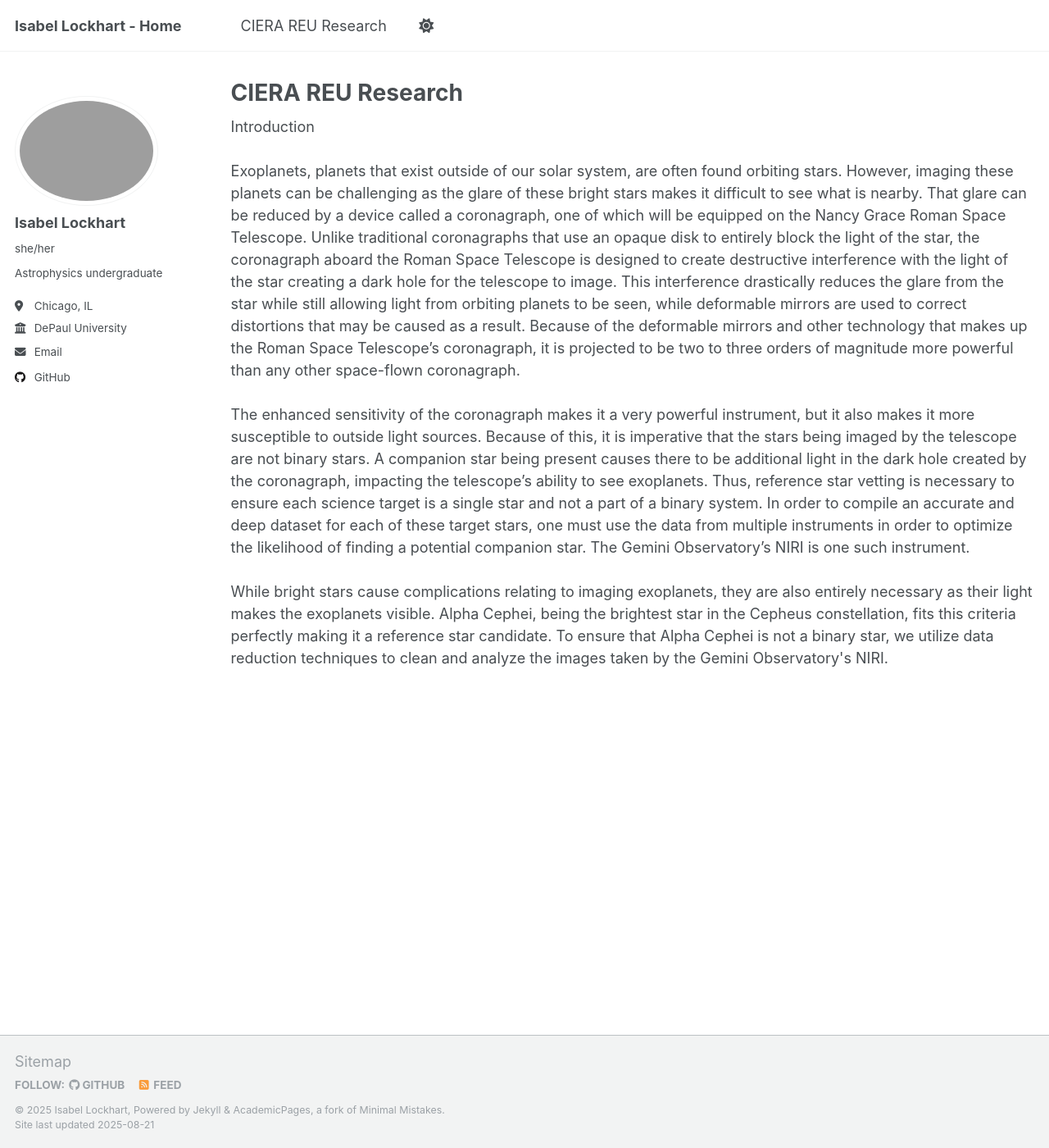
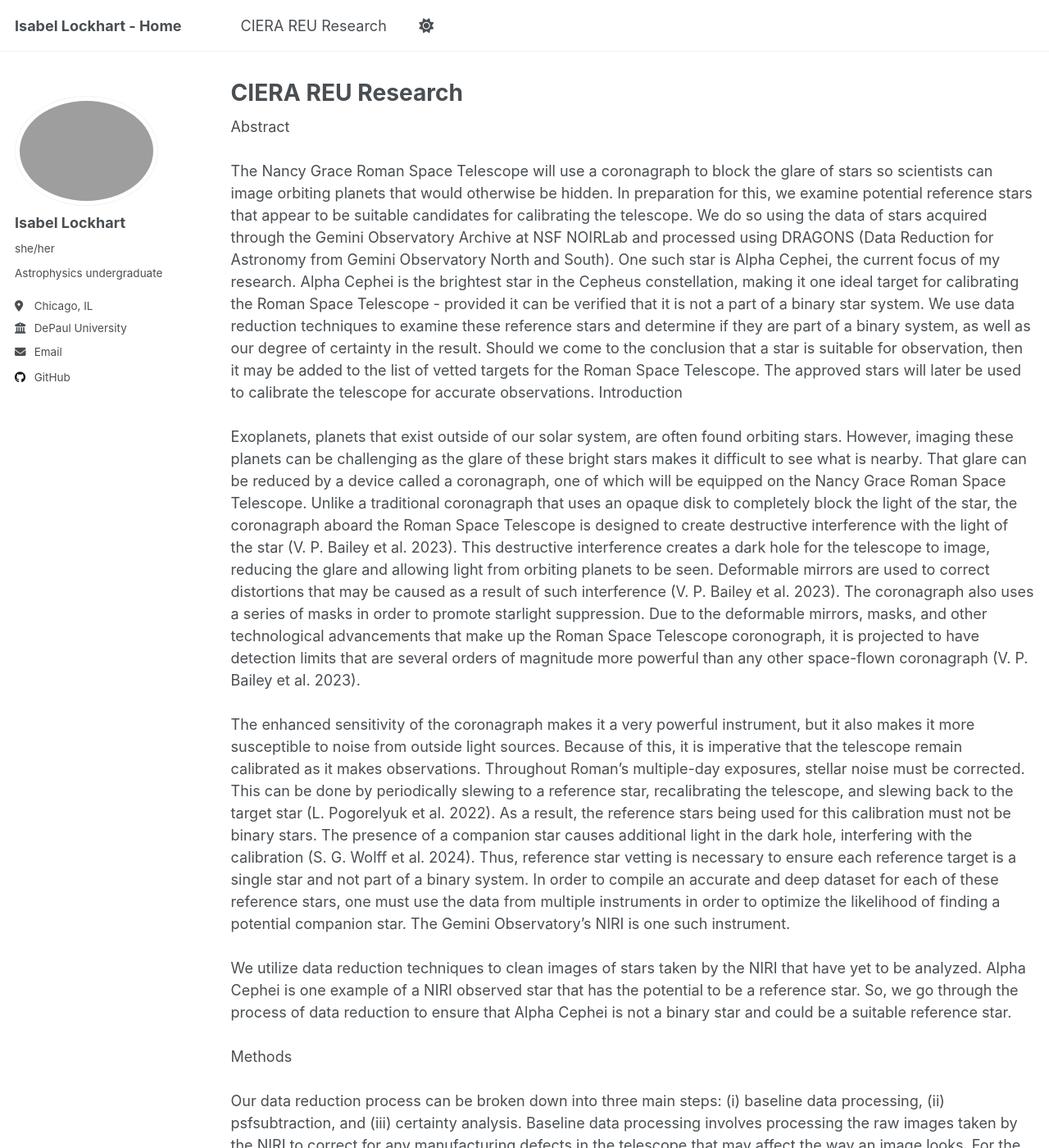
Before and after one commit to Isabel-Lockhart/CIERA, a Jekyll site: the page built from _pages/cierareu.html, in a window 1280 px wide and 1400 px high. Shown: the whole window at 82% size. Built offline with Jekyll 4.4.1, drawn with Linux system fonts in a browser that asks for light colours; a script that is not in the unit is left out; some of the changed text lies outside the part shown.

Commit message:
Update cierareu.html

```diff
--- a/_pages/cierareu.html
+++ b/_pages/cierareu.html
@@ -5,22 +5,59 @@ permalink: /cierareu/
 author_profile: true
 ---
 
+Abstract <br><br>
+The Nancy Grace Roman Space Telescope will use a coronagraph to block the glare of stars so
+scientists can image orbiting planets that would otherwise be hidden. In preparation for this, we
+examine potential reference stars that appear to be suitable candidates for calibrating the telescope.
+We do so using the data of stars acquired through the Gemini Observatory Archive at NSF NOIRLab
+and processed using DRAGONS (Data Reduction for Astronomy from Gemini Observatory North
+and South). One such star is Alpha Cephei, the current focus of my research. Alpha Cephei is the
+brightest star in the Cepheus constellation, making it one ideal target for calibrating the Roman
+Space Telescope - provided it can be verified that it is not a part of a binary star system. We use
+data reduction techniques to examine these reference stars and determine if they are part of a binary
+system, as well as our degree of certainty in the result. Should we come to the conclusion that a star
+is suitable for observation, then it may be added to the list of vetted targets for the Roman Space
+Telescope. The approved stars will later be used to calibrate the telescope for accurate observations.
+
 Introduction <br><br>
 
-Exoplanets, planets that exist outside of our solar system, are often found orbiting stars. However, imaging these planets can be challenging as the glare of
-these bright stars makes it difficult to see what is nearby. That glare can be reduced by a device called a coronagraph, one of which will be equipped on the
-Nancy Grace Roman Space Telescope. Unlike traditional coronagraphs that use an opaque disk to entirely block the light of the star, the coronagraph aboard the
-Roman Space Telescope is designed to create destructive interference with the light of the star creating a dark hole for the telescope to image. This interference
-drastically reduces the glare from the star while still allowing light from orbiting planets to be seen, while deformable mirrors are used to correct distortions
-that may be caused as a result. Because of the deformable mirrors and other technology that makes up the Roman Space Telescope’s coronagraph, it is projected to be
-two to three orders of magnitude more powerful than any other space-flown coronagraph. <br><br>
+Exoplanets, planets that exist outside of our solar system, are often found orbiting stars. However, imaging these
+planets can be challenging as the glare of these bright stars makes it difficult to see what is nearby. That glare can be
+reduced by a device called a coronagraph, one of which will be equipped on the Nancy Grace Roman Space Telescope.
+Unlike a traditional coronagraph that uses an opaque disk to completely block the light of the star, the coronagraph
+aboard the Roman Space Telescope is designed to create destructive interference with the light of the star (V. P.
+Bailey et al. 2023). This destructive interference creates a dark hole for the telescope to image, reducing the glare
+and allowing light from orbiting planets to be seen. Deformable mirrors are used to correct distortions that may be
+caused as a result of such interference (V. P. Bailey et al. 2023). The coronagraph also uses a series of masks in order
+to promote starlight suppression. Due to the deformable mirrors, masks, and other technological advancements that
+make up the Roman Space Telescope coronograph, it is projected to have detection limits that are several orders of
+magnitude more powerful than any other space-flown coronagraph (V. P. Bailey et al. 2023). <br><br>
 
-The enhanced sensitivity of the coronagraph makes it a very powerful instrument, but it also makes it more susceptible to outside light sources. Because of this, it
-is imperative that the stars being imaged by the telescope are not binary stars. A companion star being present causes there to be additional light in the dark hole
-created by the coronagraph, impacting the telescope’s ability to see exoplanets. Thus, reference star vetting is necessary to ensure each science target is a single
-star and not a part of a binary system. In order to compile an accurate and deep dataset for each of these target stars, one must use the data from multiple instruments
-in order to optimize the likelihood of finding a potential companion star. The Gemini Observatory’s NIRI is one such instrument. <br><br>
+The enhanced sensitivity of the coronagraph makes it a very powerful instrument, but it also makes it more susceptible
+to noise from outside light sources. Because of this, it is imperative that the telescope remain calibrated as it makes
+observations. Throughout Roman’s multiple-day exposures, stellar noise must be corrected. This can be done by
+periodically slewing to a reference star, recalibrating the telescope, and slewing back to the target star (L. Pogorelyuk
+et al. 2022). As a result, the reference stars being used for this calibration must not be binary stars. The presence of a
+companion star causes additional light in the dark hole, interfering with the calibration (S. G. Wolff et al. 2024). Thus,
+reference star vetting is necessary to ensure each reference target is a single star and not part of a binary system. In
+order to compile an accurate and deep dataset for each of these reference stars, one must use the data from multiple
+instruments in order to optimize the likelihood of finding a potential companion star. The Gemini Observatory’s NIRI
+is one such instrument. <br><br>
 
-While bright stars cause complications relating to imaging exoplanets, they are also entirely necessary as their light makes the exoplanets visible. Alpha Cephei, being
-the brightest star in the Cepheus constellation, fits this criteria perfectly making it a reference star candidate. To ensure that Alpha Cephei is not a binary star, we
-utilize data reduction techniques to clean and analyze the images taken by the Gemini Observatory's NIRI.
+We utilize data reduction techniques to clean images of stars taken by the NIRI that have yet to be analyzed. Alpha
+Cephei is one example of a NIRI observed star that has the potential to be a reference star. So, we go through the
+process of data reduction to ensure that Alpha Cephei is not a binary star and could be a suitable reference star. <br><br>
+
+Methods <br><br>
+
+Our data reduction process can be broken down into three main steps: (i) baseline data processing, (ii) psfsubtraction, and (iii) certainty analysis. Baseline data processing involves processing the raw images taken by the
+NIRI to correct for any manufacturing defects in the telescope that may affect the way an image looks. For the NIRI
+data, we use the DRAGONS software to complete this step (K. Labrie et al. 2023; C. Simpson et al. 2024). <br><br>
+
+As shown in Figure 1, we use dark-frame subtraction and flat-fielding to make these corrections. Dark-frame
+subtraction involves images that were taken by the telescope with the lens covered, or darks. The dark frames are
+then combined into a ‘master dark’ that, once subtracted from the science frames, correct for thermal noise created
+by electrons. Flat-fielding is a technique that uses images that were taken by the telescope as it was illuminated by
+a uniform light source, or flats. These flat frames are then combined into a ‘master flat’ that, once removed from the
+science frames, corrects for variation in the sensitivity of the pixels in the telescope. So, once the first step is complete,
+we are left with clean science images that show a more accurate picture of what the star actually looks like.<br><br>
```
